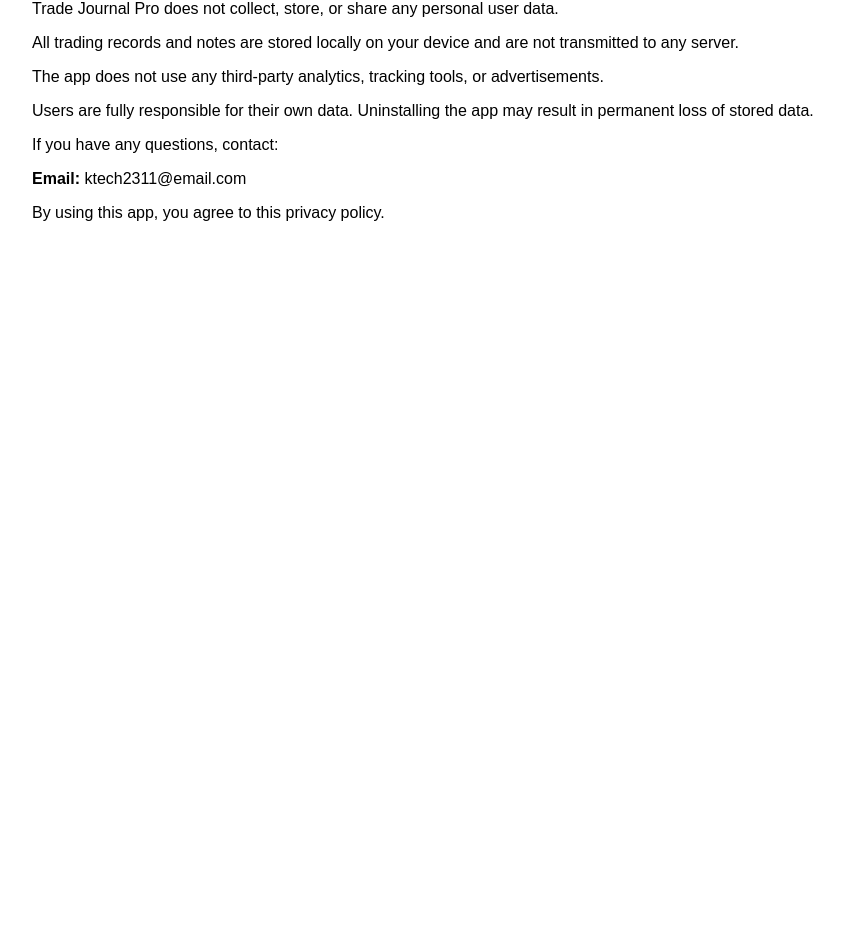
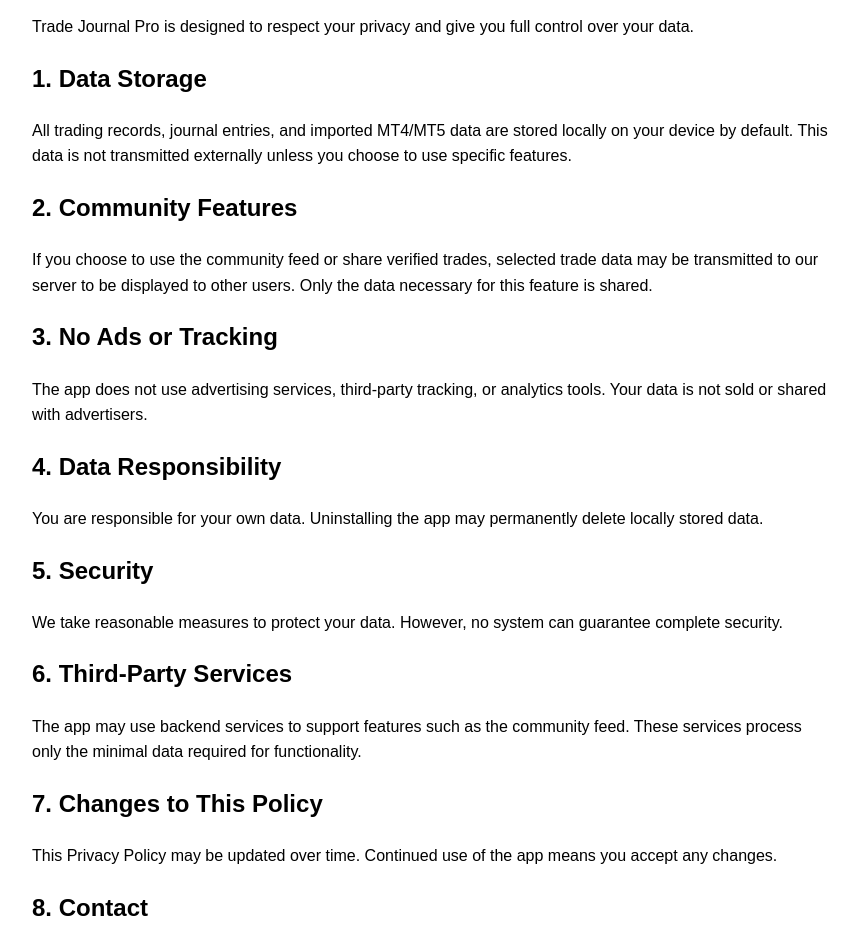
Before and after one commit to sitthurein-dev/sitthurein-dev.github.io, a plain HTML site: page index.html in a window 1280 px wide. Shown: the part 100-1037 px from the top of the page, without its empty margins (208-1066 px from the left). Before the commit the page ends 800 px from the top, so only its background shows below. Drawn offline with Linux system fonts and the light colour scheme.

Commit message:
Update index.html

```diff
--- a/index.html
+++ b/index.html
@@ -3,22 +3,38 @@
 <head>
   <title>Trade Journal Pro - Privacy Policy</title>
 </head>
-<body style="font-family: Arial; max-width: 800px; margin: auto; padding: 20px;">
+<body style="font-family: Arial; max-width: 800px; margin: auto; padding: 20px; line-height: 1.6;">
 
 <h1>Privacy Policy</h1>
 
-<p>Trade Journal Pro does not collect, store, or share any personal user data.</p>
+<p>Trade Journal Pro is designed to respect your privacy and give you full control over your data.</p>
 
-<p>All trading records and notes are stored locally on your device and are not transmitted to any server.</p>
+<h2>1. Data Storage</h2>
+<p>All trading records, journal entries, and imported MT4/MT5 data are stored locally on your device by default. This data is not transmitted externally unless you choose to use specific features.</p>
 
-<p>The app does not use any third-party analytics, tracking tools, or advertisements.</p>
+<h2>2. Community Features</h2>
+<p>If you choose to use the community feed or share verified trades, selected trade data may be transmitted to our server to be displayed to other users. Only the data necessary for this feature is shared.</p>
 
-<p>Users are fully responsible for their own data. Uninstalling the app may result in permanent loss of stored data.</p>
+<h2>3. No Ads or Tracking</h2>
+<p>The app does not use advertising services, third-party tracking, or analytics tools. Your data is not sold or shared with advertisers.</p>
 
+<h2>4. Data Responsibility</h2>
+<p>You are responsible for your own data. Uninstalling the app may permanently delete locally stored data.</p>
+
+<h2>5. Security</h2>
+<p>We take reasonable measures to protect your data. However, no system can guarantee complete security.</p>
+
+<h2>6. Third-Party Services</h2>
+<p>The app may use backend services to support features such as the community feed. These services process only the minimal data required for functionality.</p>
+
+<h2>7. Changes to This Policy</h2>
+<p>This Privacy Policy may be updated over time. Continued use of the app means you accept any changes.</p>
+
+<h2>8. Contact</h2>
 <p>If you have any questions, contact:</p>
 <p><b>Email:</b> ktech2311@email.com</p>
 
-<p>By using this app, you agree to this privacy policy.</p>
+<p>By using Trade Journal Pro, you agree to this Privacy Policy.</p>
 
 </body>
 </html>
```
